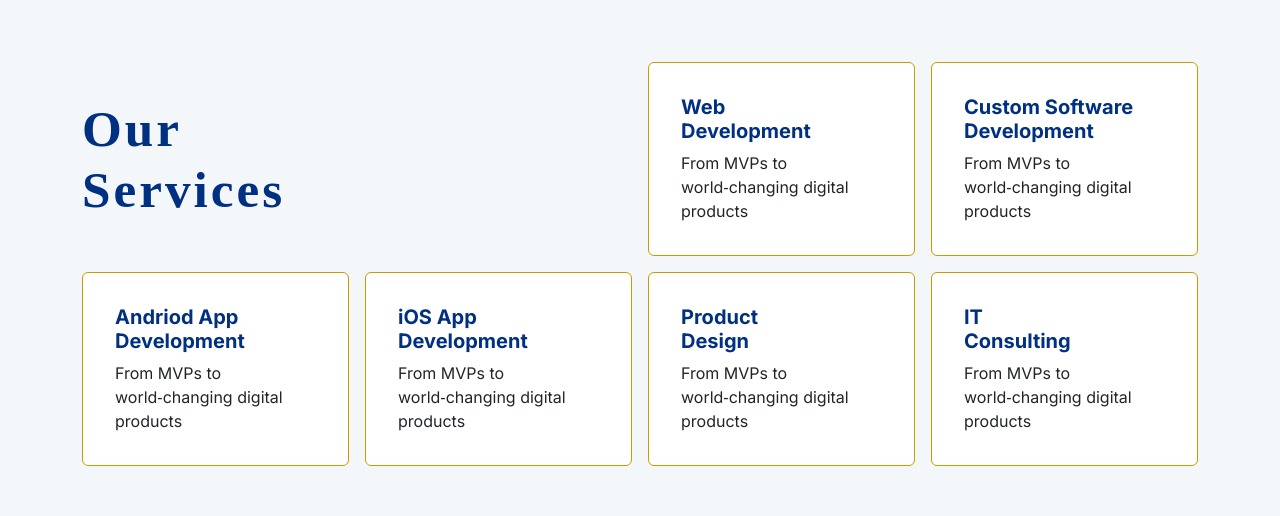
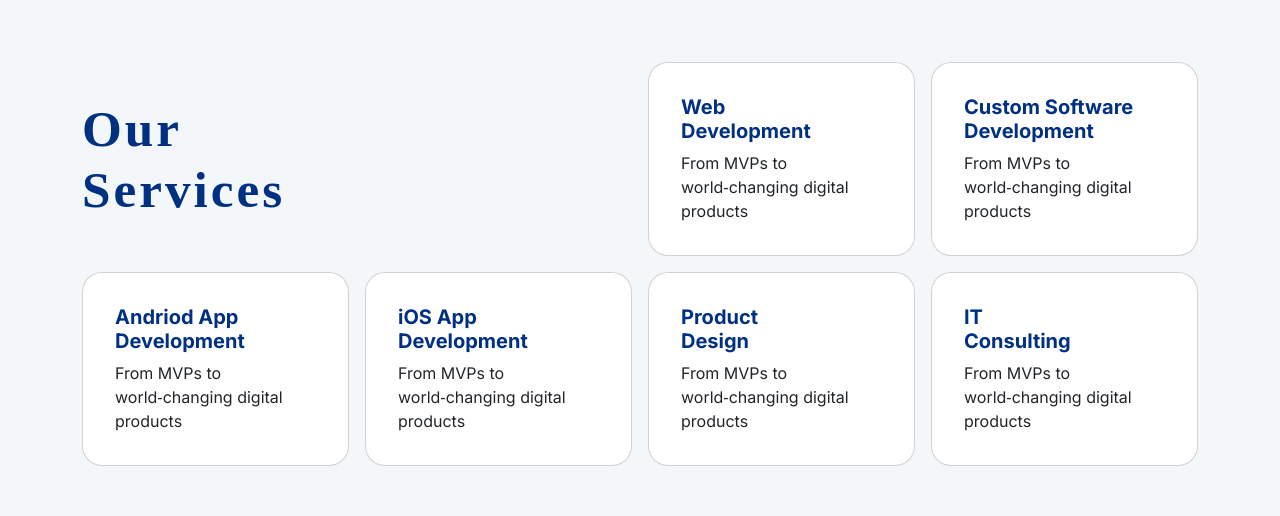
Before and after one commit to stpl-skishorUI/ShauryaTechnosoft-NewDesign, an Angular app: page /home2 in a window 1280 px wide. Shown: the part 829-1345 px from the top of the page. Built offline with nearby package versions, Linux system fonts and the light colour scheme; a web font is replaced by a local one.

Commit message:
card style changed in services section

```diff
--- a/src/app/home2/home2.component.scss
+++ b/src/app/home2/home2.component.scss
@@ -158,7 +158,7 @@ header img {
     padding: 2rem;
     transition: all 0.3s ease-in-out 0s;
     position: relative;
-    border-color: var(--home2-secondary-color);
+    border-radius: 20px;
 }
 #services .card:hover{
     border-color: var(--home2-main-color);
```
